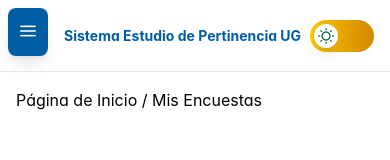
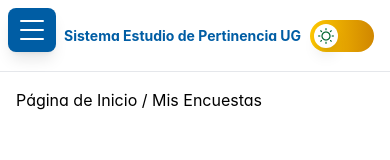
Before and after one commit to YordanVC/pertinece-study-web, a React (Vite) app: page / in a window 390 px wide. Shown: the top 160 px of the page. Built offline with nearby package versions, Linux system fonts and the light colour scheme.

Commit message:
feat: refactorizacion de boton hamburguesa

```diff
--- /dev/null
+++ b/src/components/HamburgerButton/HamburgerButton.tsx
@@ -0,0 +1,58 @@
+export interface HamburgerButtonProps {
+    /** Estado del menú (abierto/cerrado) */
+    isOpen: boolean;
+
+    /** Callback cuando se hace click */
+    onClick: () => void;
+
+    /** Clase CSS adicional */
+    className?: string;
+}
+
+/**
+ * Botón hamburguesa animado que se transforma en X
+ * Animación morphing moderna y fluida
+ */
+export const HamburgerButton = ({
+    isOpen,
+    onClick,
+    className = ''
+}: HamburgerButtonProps) => {
+    return (
+        <button
+            onClick={onClick}
+            className={`lg:hidden fixed top-2 left-2 z-50 p-3 bg-ug-blue text-white rounded-lg shadow-lg hover:bg-ug-blue-dark transition-all hover:scale-105 active:scale-95 ${className}`}
+            aria-label={isOpen ? 'Cerrar menú' : 'Abrir menú'}
+            aria-expanded={isOpen}
+        >
+            <div className="relative w-6 h-5 flex flex-col justify-between">
+                {/* Línea superior */}
+                <span
+                    className={`block h-0.5 w-full bg-white rounded-full transition-all duration-300 ease-in-out origin-center
+                        ${isOpen
+                            ? 'rotate-45 translate-y-[9px]'
+                            : 'rotate-0 translate-y-0'
+                        }`}
+                ></span>
+
+                {/* Línea del medio */}
+                <span
+                    className={`block h-0.5 w-full bg-white rounded-full transition-all duration-300 ease-in-out
+                        ${isOpen
+                            ? 'opacity-0 scale-x-0'
+                            : 'opacity-100 scale-x-100'
+                        }`}
+                ></span>
+
+                {/* Línea inferior */}
+                <span
+                    className={`block h-0.5 w-full bg-white rounded-full transition-all duration-300 ease-in-out origin-center
+                        ${isOpen
+                            ? '-rotate-45 -translate-y-[9px]'
+                            : 'rotate-0 translate-y-0'
+                        }`}
+                ></span>
+            </div>
+        </button>
+    );
+};
--- /dev/null
+++ b/src/components/HamburgerButton/index.ts
@@ -0,0 +1,2 @@
+export { HamburgerButton } from './HamburgerButton';
+export type { HamburgerButtonProps } from './HamburgerButton';
--- a/src/components/Layout/MainLayout.tsx
+++ b/src/components/Layout/MainLayout.tsx
@@ -5,6 +5,7 @@ import { mainMenuItems } from '../../config/menuItems';
 import bgImage from '../../assets/bg-3.jpg';
 import { Toggle } from '../Toggle/Toggle';
 import { IconButton } from '../IconButton/IconButton';
+import { HamburgerButton } from '../HamburgerButton/HamburgerButton';
 import { useTheme } from '../../context/ThemeContext';
 import {
     MENSAJE_FOOTER,
@@ -21,13 +22,10 @@ export const MainLayout = () => {
     return (
         <div className={`flex min-h-screen w-full overflow-x-clip transition-colors duration-300 ${isDarkMode ? 'bg-gray-900' : 'bg-ug-gray'}`}>
             {/* Botón hamburguesa para móvil */}
-            <button
+            <HamburgerButton
+                isOpen={isMobileMenuOpen}
                 onClick={() => setIsMobileMenuOpen(!isMobileMenuOpen)}
-                className="lg:hidden fixed top-2 left-2 z-50 p-3 bg-ug-blue text-white rounded-lg shadow-lg hover:bg-ug-blue-dark transition-all hover:scale-105 active:scale-95"
-                aria-label="Toggle menu"
-            >
-                <i className={`pi ${isMobileMenuOpen ? 'pi-times' : 'pi-bars'} text-xl`}></i>
-            </button>
+            />
             <Sidebar
                 menuItems={mainMenuItems}
                 logoAlt="UG Logo"
```
